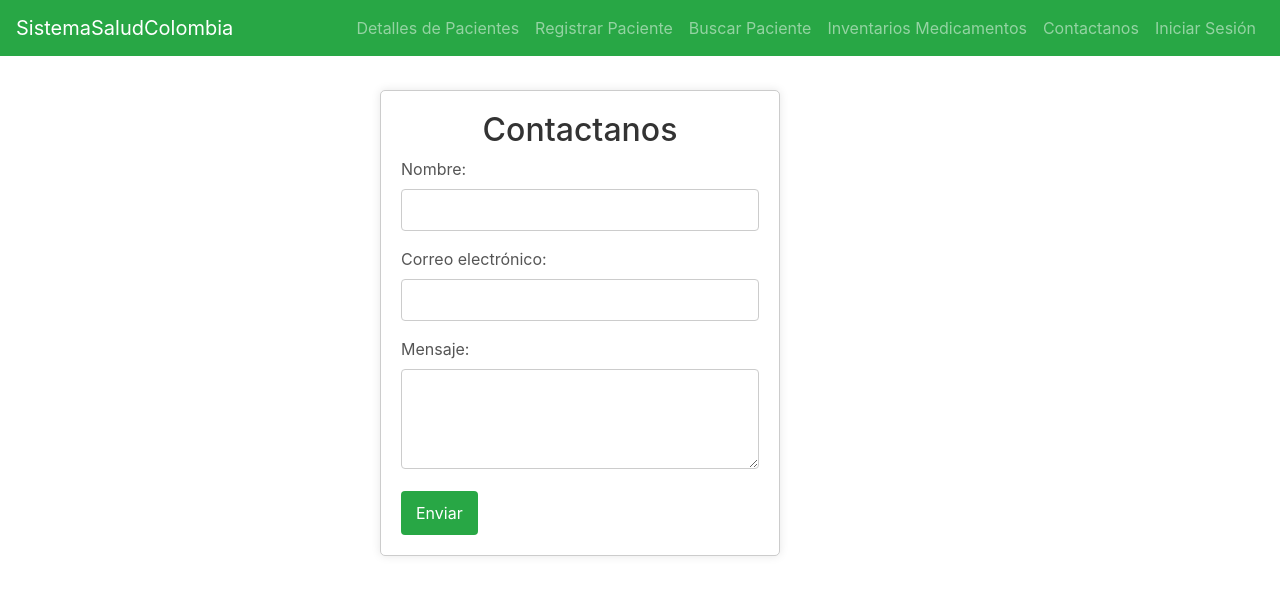
After one commit to kcharlis/SistemaSaludColombia, a Flask app: page /contactanos in a window 1280 px wide. The commit adds this page. Shown: the top 595 px of the page. Run offline with Flask 3, Linux system fonts and the light colour scheme; some libraries are stand-ins or nearby versions.

Commit message:
version 2.0

```diff
--- a/App.py
+++ b/App.py
@@ -6,6 +6,13 @@ from flask import send_from_directory
 from urllib.parse import unquote
 import logging
 
+# módulos necesarios para /contactenos
+from flask_wtf import FlaskForm
+from wtforms import StringField, TextAreaField
+from wtforms.validators import DataRequired, Email
+from flask import Flask, render_template, request, flash, redirect, url_for
+from flask_mail import Mail, Message
+
 
 
 
@@ -13,7 +20,7 @@ import logging
 import mysql.connector
 
 app = Flask(__name__)
-app.secret_key = 'your_secret_key'  # Cambia esto por una clave secreta más segura
+app.secret_key = 'your_secret_key'
 app.logger.setLevel(logging.DEBUG)
 
 # Configuración de la conexión a la BD
@@ -35,7 +42,7 @@ app.config['UPLOAD_FOLDER'] = 'uploads'
 # Ruta para el inicio de sesión
 @app.route("/login", methods=["GET", "POST"])
 def login():
-    error = None  # Definimos la variable error con un valor predeterminado
+    error = None
 
     if request.method == "POST":
         username = request.form.get("username")
@@ -53,7 +60,7 @@ def login():
         else:
             error = "Nombre de usuario o contraseña incorrectos."
 
-    # Asegurémonos de que 'error' esté definido incluso para solicitudes GET
+
     return render_template('login.html', error=error)
 
 
@@ -67,8 +74,6 @@ def logout():
 
 # ...
 
-
-# ...
 
 # Ruta para obtener todos los pacientes con detalles de historias clínicas, EPS y citas
 @app.route("/pacientes", methods=["GET"])
@@ -121,7 +126,7 @@ def buscar_paciente():
     cursor = db.cursor()
 
     documento_busqueda = request.form.get('documento_busqueda')
-    print(f'Documento de búsqueda: {documento_busqueda}')  # Agrega esta línea
+    print(f'Documento de búsqueda: {documento_busqueda}')
 
     # Consulta para buscar paciente por número de identificación
     query_busqueda = """
@@ -181,7 +186,7 @@ def registrar_paciente():
 
     if request.method == "GET":
         eps = obtener_eps()
-        print(eps)  # Agrega esta línea para imprimir las EPS en la consola
+        print(eps)
         return render_template('registro_paciente.html', eps=eps)
 
     if request.method == "POST":
@@ -196,7 +201,7 @@ def registrar_paciente():
         Diagnostico = request.form.get("Diagnostico")
         tratamiento = request.form.get("tratamiento")
         resultados_examenes = request.form.get("resultados_examenes")
-        fecha_cita = request.form.get("fecha_cita")  # Agrega este campo
+        fecha_cita = request.form.get("fecha_cita")
 
         # Validar que el archivo es un PDF
         if historial_medico and allowed_file(historial_medico.filename):
@@ -291,7 +296,6 @@ def format_paciente_details(paciente):
     # Imprimir algunos valores clave para depuración
     print("ID_Paciente:", paciente_detalles['ID_Paciente'])
     print("Nombre_Paciente:", paciente_detalles['Nombre_Paciente'])
-    # ... repite para otros campos ...
 
     return paciente_detalles
 
@@ -321,7 +325,7 @@ def historial_medico(paciente_id):
 
     if resultado and resultado[0]:
         # El paciente tiene historial médico, redirigir a la ruta de descarga
-        filename = unquote(resultado[0])  # Decodificar caracteres especiales
+        filename = unquote(resultado[0])
         return redirect(url_for('uploaded_file', filename=filename))
     else:
         # El paciente no tiene historial médico
@@ -490,5 +494,52 @@ def inventarios_medicamentos():
 
 
 
+
+
+# Configuración para Flask-Mail
+app.config['MAIL_SERVER'] = 'smtp.gmail.com'
+app.config['MAIL_PORT'] = 587  # Puerto de STARTTLS
+app.config['MAIL_USE_TLS'] = True
+app.config['MAIL_USE_SSL'] = False
+app.config['MAIL_USERNAME'] = 'kcharlis16@gmail.com'
+app.config['MAIL_PASSWORD'] = 'TuContraseña'
+
+mail = Mail(app)
+
+# formulario usando Flask-WTF
+class ContactForm(FlaskForm):
+    nombre = StringField('Nombre', validators=[DataRequired()])
+    correo = StringField('Correo electrónico', validators=[DataRequired(), Email()])
+    mensaje = TextAreaField('Mensaje', validators=[DataRequired()])
+
+# Ruta para la página de contacto
+@app.route("/contactanos", methods=["GET", "POST"])
+def contactanos():
+    form = ContactForm()
+
+    if request.method == "POST" and form.validate_on_submit():
+        nombre = form.nombre.data
+        correo = form.correo.data
+        mensaje = form.mensaje.data
+
+        msg = Message('Nuevo mensaje de contacto',
+                      sender=correo,
+                      recipients=['kcharlis16@gmail.com'])
+
+        msg.body = f"Nombre: {nombre}\nCorreo: {correo}\n\nMensaje:\n{mensaje}"
+
+        try:
+            mail.send(msg)
+            flash('Mensaje enviado correctamente', 'success')
+        except Exception as e:
+            flash('Error al enviar el mensaje. Inténtalo de nuevo más tarde.', 'error')
+
+        return redirect(url_for('contactanos'))
+
+    return render_template('contactanos.html', form=form)
+
+
+
+
 if __name__ == "__main__":
     app.run(debug=True)
--- a/static/styles.css
+++ b/static/styles.css
@@ -113,3 +113,66 @@ th {
   border-radius: 8px; /* Bordes redondeados para la imagen */
   margin-top: 20px; /* Espaciado superior */
 }
+
+/* Estilos específicos para la página de contacto */
+.contact-form {
+  max-width: 400px;
+  margin: 0 auto;
+  padding: 20px;
+  border: 1px solid #ccc;
+  border-radius: 5px;
+  box-shadow: 0 0 10px rgba(0, 0, 0, 0.1);
+  background-color: #fff;
+}
+
+.contact-form h2 {
+  text-align: center;
+  color: #333;
+}
+
+.contact-form label {
+  display: block;
+  margin-bottom: 8px;
+  color: #555;
+}
+
+.contact-form input[type="text"],
+.contact-form input[type="email"],
+.contact-form textarea {
+  width: 100%;
+  padding: 8px;
+  margin-bottom: 16px;
+  border: 1px solid #ccc;
+  border-radius: 4px;
+  box-sizing: border-box;
+}
+
+.contact-form textarea {
+  height: 100px;
+}
+
+.contact-form button {
+  background-color: #28a745;
+  color: #fff;
+  padding: 10px 15px;
+  border: none;
+  border-radius: 4px;
+  cursor: pointer;
+}
+
+.contact-form button:hover {
+  background-color: #218838;
+}
+
+.flash-messages {
+  margin-top: 16px;
+}
+
+.flash-message {
+  padding: 8px;
+  margin-bottom: 8px;
+  border: 1px solid #ccc;
+  border-radius: 4px;
+  background-color: #f8d7da;
+  color: #721c24;
+}
--- a/templates/base.html
+++ b/templates/base.html
@@ -1,4 +1,4 @@
-<!-- Nombre del archivo: base.html -->
+<!-- base.html -->
 <!DOCTYPE html>
 <html lang="es">
 <head>
@@ -6,10 +6,9 @@
     <meta name="viewport" content="width=device-width, initial-scale=1.0">
     <title>{% block title %}Título por Defecto{% endblock %}</title>
     <link rel="stylesheet" type="text/css" href="{{ url_for('static', filename='styles.css') }}">
-    <!-- Agregar enlaces a tus estilos modernos aquí -->
-    <link rel="stylesheet" href="https://maxcdn.bootstrapcdn.com/bootstrap/4.5.2/css/bootstrap.min.css">
+       <link rel="stylesheet" href="https://maxcdn.bootstrapcdn.com/bootstrap/4.5.2/css/bootstrap.min.css">
     <link rel="stylesheet" href="https://cdnjs.cloudflare.com/ajax/libs/font-awesome/5.15.1/css/all.min.css">
-    <!-- Agregar más enlaces según sea necesario -->
+
 </head>
 <body>
 
@@ -25,15 +24,19 @@
                 </li>
                 <li class="nav-item">
                     <a class="nav-link" href="{{ url_for('registrar_paciente') }}">Registrar Paciente</a>
-
                 </li>
                 <li class="nav-item">
                     <a class="nav-link" href="{{ url_for('get_pacientes') }}">Buscar Paciente</a>
                 </li>
 
-                 <!-- Agrega el siguiente bloque para el enlace a inventarios_medicamentos -->
+
                 <li class="nav-item">
                     <a class="nav-link" href="{{ url_for('inventarios_medicamentos') }}">Inventarios Medicamentos</a>
+                </li>
+
+
+                <li class="nav-item">
+                    <a class="nav-link" href="{{ url_for('contactanos') }}">Contactanos</a>
                 </li>
 
                 {% if 'user_id' in session %}
@@ -56,11 +59,11 @@
         {% block content %}{% endblock %}
     </div>
 
-    <!-- Agregar enlaces a tus scripts modernos aquí -->
+
     <script src="https://code.jquery.com/jquery-3.5.1.slim.min.js"></script>
     <script src="https://cdn.jsdelivr.net/npm/@popperjs/core@2.9.2/dist/umd/popper.min.js"></script>
     <script src="https://maxcdn.bootstrapcdn.com/bootstrap/4.5.2/js/bootstrap.min.js"></script>
-    <!-- Agregar más enlaces según sea necesario -->
+
 
 </body>
 </html>
--- /dev/null
+++ b/templates/contactanos.html
@@ -0,0 +1,34 @@
+<!-- contactanos.html -->
+{% extends 'base.html' %}
+
+{% block title %}Contactanos{% endblock %}
+
+{% block content %}
+
+<div class="contact-form">
+    <h2>Contactanos</h2>
+    {% with messages = get_flashed_messages() %}
+        {% if messages %}
+            <div class="flash-messages">
+                {% for message in messages %}
+                    <div class="flash-message">{{ message }}</div>
+                {% endfor %}
+            </div>
+        {% endif %}
+    {% endwith %}
+    <form method="POST" action="{{ url_for('contactanos') }}">
+        {{ form.hidden_tag() }}
+        <label for="{{ form.nombre.id }}">Nombre:</label>
+        {{ form.nombre() }}
+
+        <label for="{{ form.correo.id }}">Correo electrónico:</label>
+        {{ form.correo() }}
+
+        <label for="{{ form.mensaje.id }}">Mensaje:</label>
+        {{ form.mensaje() }}
+
+        <button type="submit">Enviar</button>
+    </form>
+</div>
+
+{% endblock %}
--- a/templates/registro_paciente.html
+++ b/templates/registro_paciente.html
@@ -59,7 +59,7 @@
 
       <label for="resultados_examenes">Resultados de Exámenes:</label>
       <textarea id="resultados_examenes" name="resultados_examenes" rows="4"></textarea>
-      <!-- Nueva línea para el bucle de opciones de EPS -->
+      <!-- línea para el bucle de opciones de EPS -->
 
       <label for="eps">EPS:</label>
       <select id="eps" name="eps" class="visible-options" required>
@@ -72,7 +72,7 @@
 
 
 
-      <!-- Nueva línea para la fecha de la cita -->
+      <!-- línea para la fecha de la cita -->
       <label for="fecha_cita">Fecha de Cita:</label>
       <input type="date" id="fecha_cita" name="fecha_cita">
 
```
Also changed, not shown: static/formulario.css (+6 -7 lines), 1 other file.
